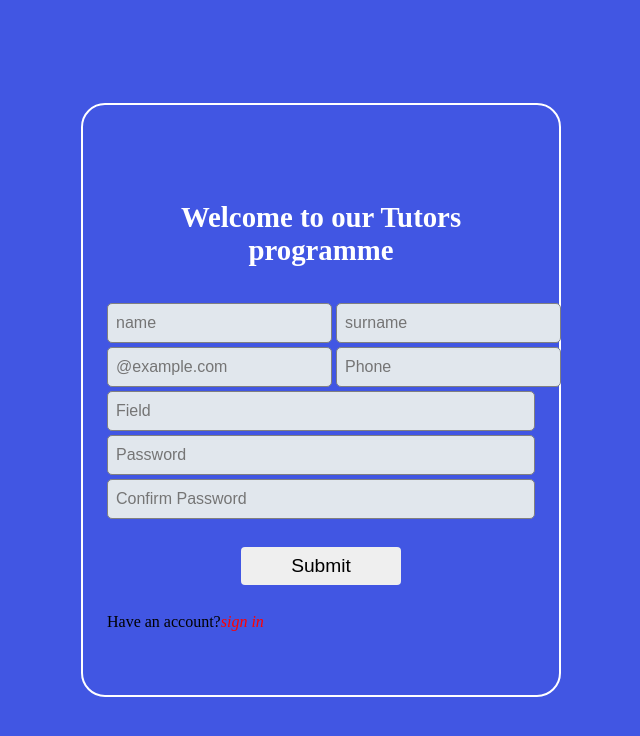
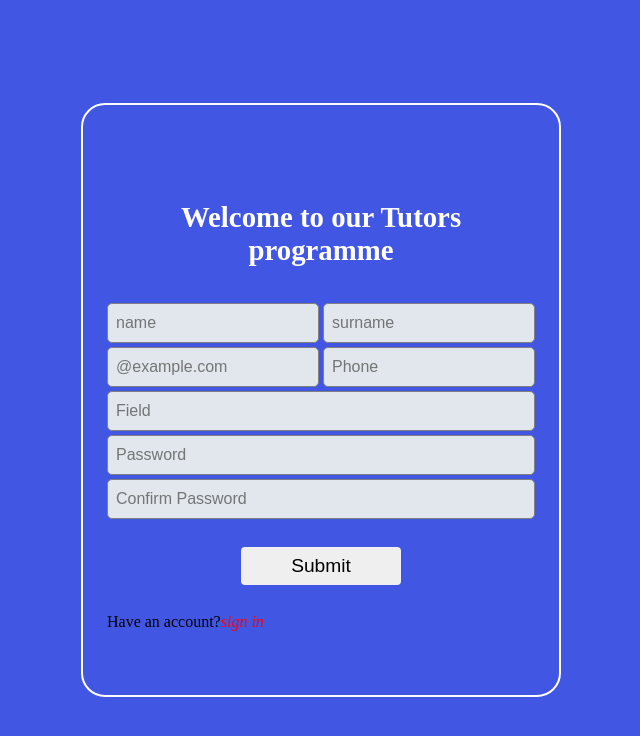
Before and after one commit to Chinweike99/skillUp_model, a React (Create React App) app in the folder client/: page /coach in a window 1280 px wide. Shown: the top 736 px of the page, without its empty margins (319-959 px from the left). Built offline with nearby package versions, Linux system fonts and the light colour scheme.

Commit message:
updated coach form

```diff
--- a/client/src/Auth/Register/CoachRegistration/CoachRegistration.css
+++ b/client/src/Auth/Register/CoachRegistration/CoachRegistration.css
@@ -48,6 +48,9 @@ form .coachReg{
     display: flex;
     gap: 4px;
 }
+form .coachReg input{
+    width: 50%;
+}
 
 form input{
     height: 2.5rem;
@@ -88,6 +91,9 @@ form button{
         display: flex;
         flex-direction: column;
     }
+    form .coachReg input{
+        width: 100%;
+    }
 }
 
 @media screen and (max-width: 500px) {
```
